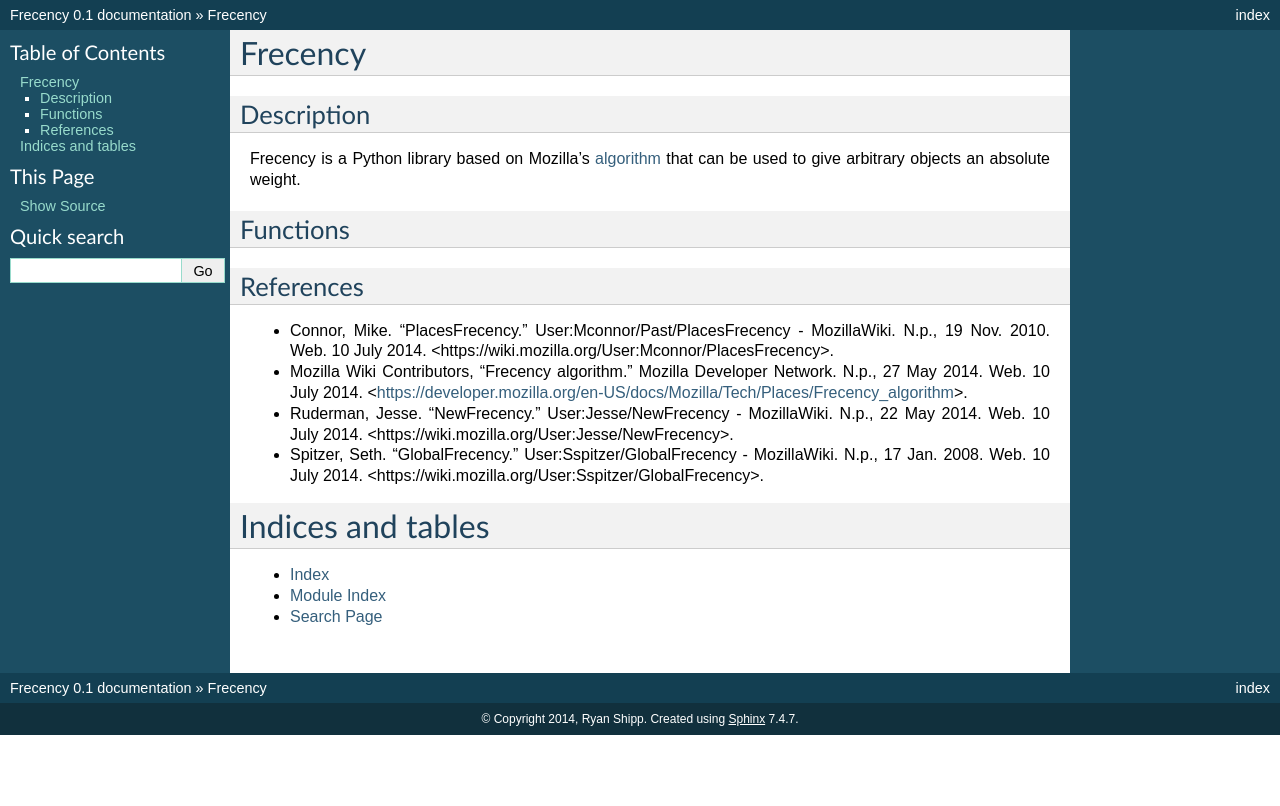
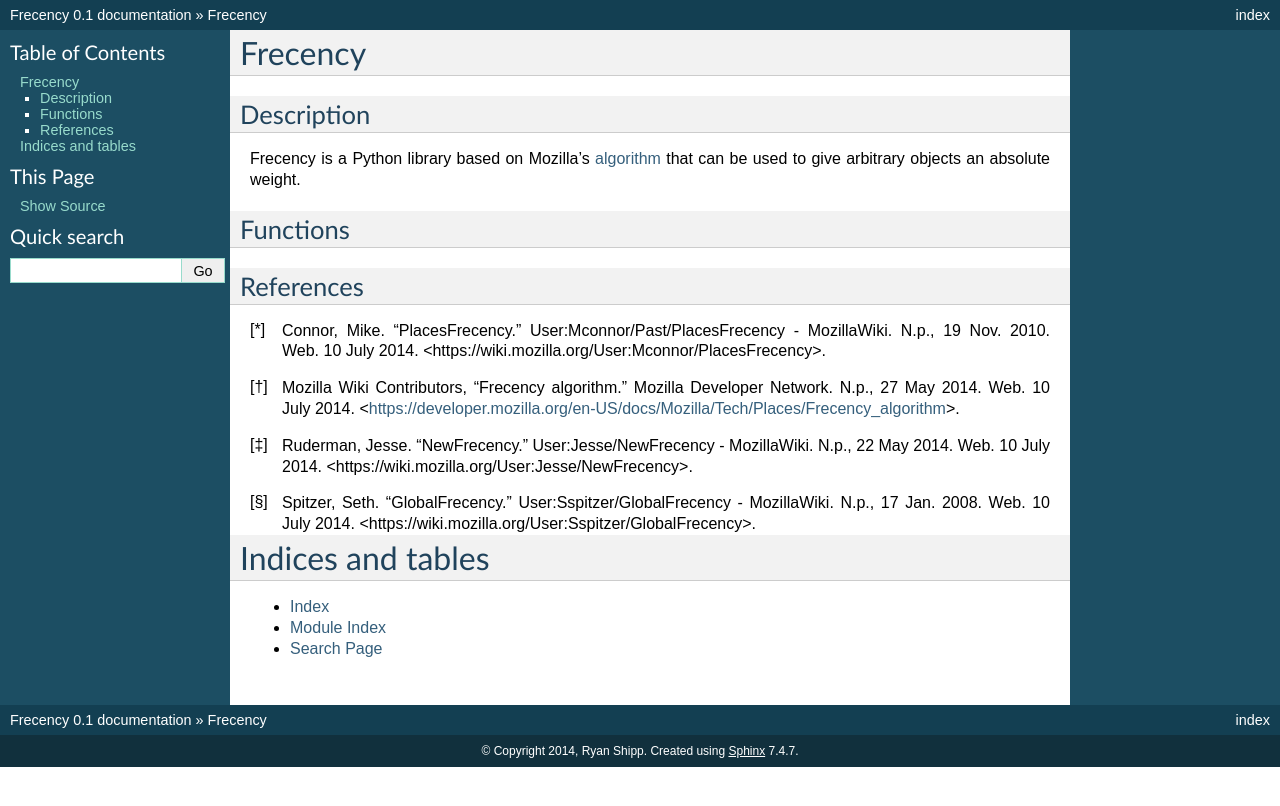
Before and after one commit to rshipp/python-frecency, a Sphinx documentation site: the page built from docs/index.rst, in a window 1280 px wide. Shown: the top 806 px of the page. Built offline with Sphinx 7.4.7, drawn with Linux system fonts in a browser that asks for light colours.

Commit message:
Trying a different style for references.

```diff
--- a/docs/index.rst
+++ b/docs/index.rst
@@ -22,21 +22,21 @@ Functions
 References
 ----------
 
-* Connor, Mike. "PlacesFrecency." User:Mconnor/Past/PlacesFrecency - MozillaWiki.
-  N.p., 19 Nov. 2010. Web. 10 July 2014.
-  <https://wiki.mozilla.org/User:Mconnor/PlacesFrecency>.
+.. [*] Connor, Mike. "PlacesFrecency." User:Mconnor/Past/PlacesFrecency - MozillaWiki.
+   N.p., 19 Nov. 2010. Web. 10 July 2014.
+   <https://wiki.mozilla.org/User:Mconnor/PlacesFrecency>.
 
-* Mozilla Wiki Contributors, "Frecency algorithm." Mozilla Developer Network.
-  N.p., 27 May 2014. Web. 10 July 2014.
-  <https://developer.mozilla.org/en-US/docs/Mozilla/Tech/Places/Frecency_algorithm>.
+.. [*] Mozilla Wiki Contributors, "Frecency algorithm." Mozilla Developer Network.
+   N.p., 27 May 2014. Web. 10 July 2014.
+   <https://developer.mozilla.org/en-US/docs/Mozilla/Tech/Places/Frecency_algorithm>.
 
-* Ruderman, Jesse. "NewFrecency." User:Jesse/NewFrecency - MozillaWiki. N.p.,
-  22 May 2014. Web. 10 July 2014.
-  <https://wiki.mozilla.org/User:Jesse/NewFrecency>.
+.. [*] Ruderman, Jesse. "NewFrecency." User:Jesse/NewFrecency - MozillaWiki. N.p.,
+   22 May 2014. Web. 10 July 2014.
+   <https://wiki.mozilla.org/User:Jesse/NewFrecency>.
 
-* Spitzer, Seth. "GlobalFrecency." User:Sspitzer/GlobalFrecency - MozillaWiki.
-  N.p., 17 Jan. 2008. Web. 10 July 2014.
-  <https://wiki.mozilla.org/User:Sspitzer/GlobalFrecency>.
+.. [*] Spitzer, Seth. "GlobalFrecency." User:Sspitzer/GlobalFrecency - MozillaWiki.
+   N.p., 17 Jan. 2008. Web. 10 July 2014.
+   <https://wiki.mozilla.org/User:Sspitzer/GlobalFrecency>.
 
 
 Indices and tables
```
